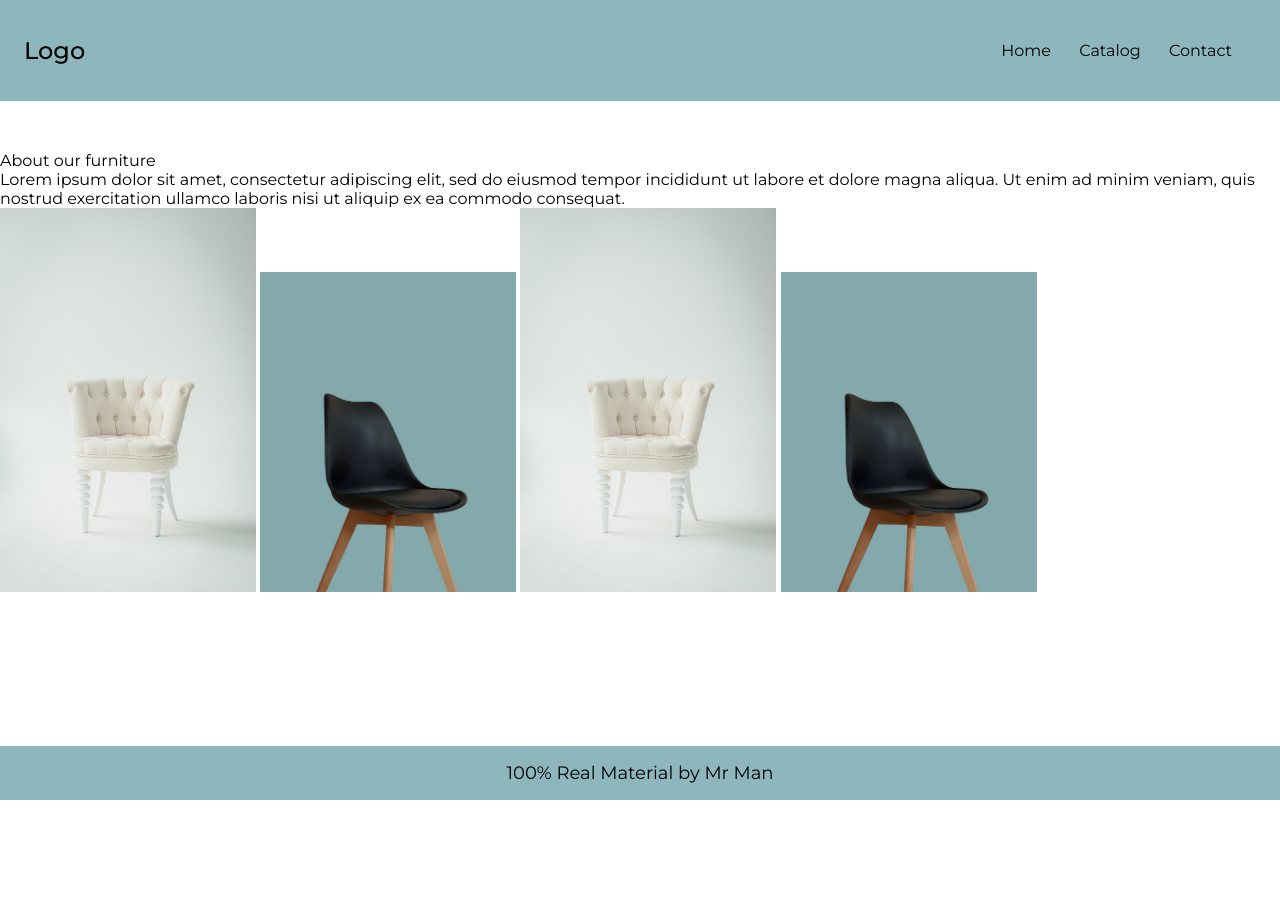
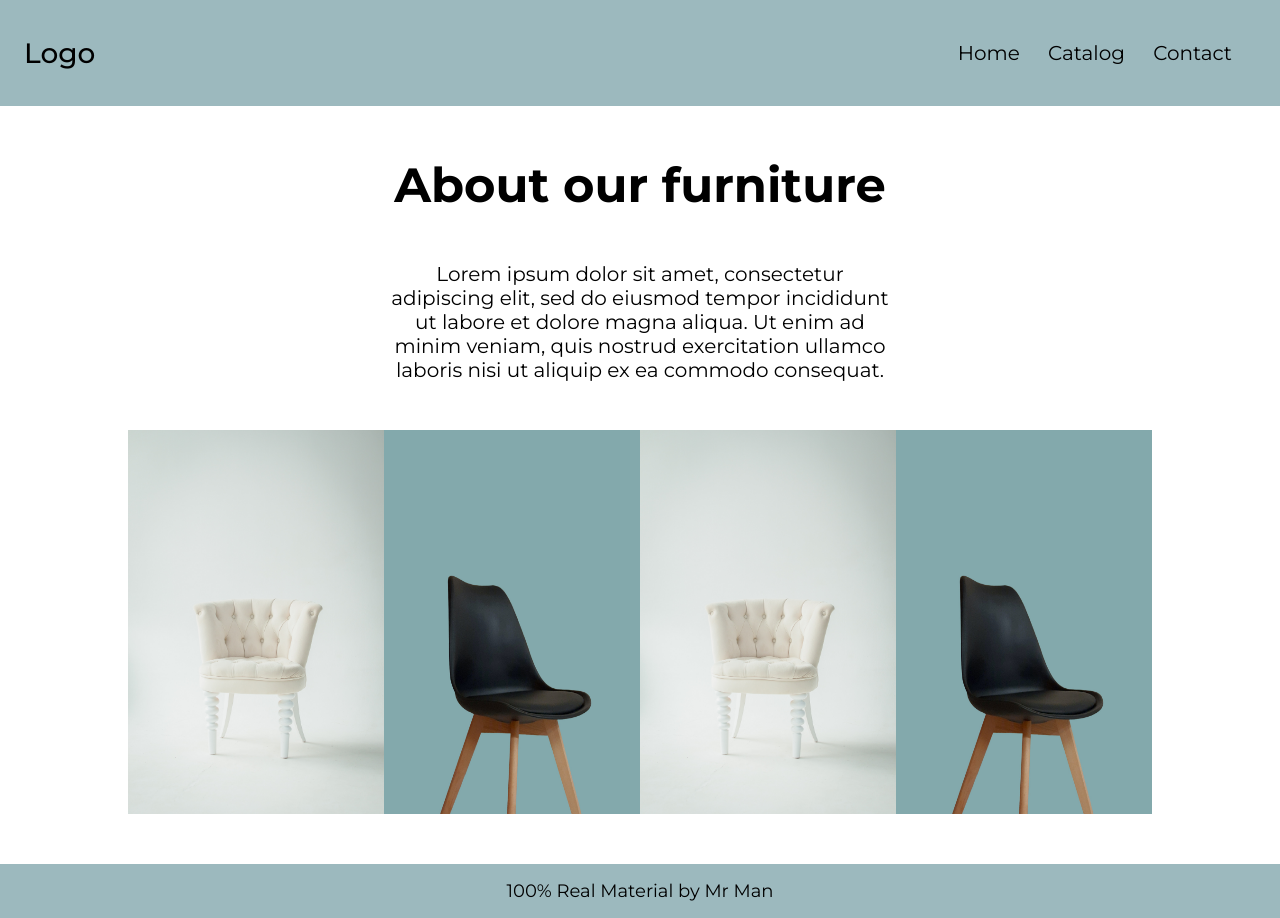
Before and after one commit to MintyFrog/About-page-furniture, a plain HTML site: page index.html in a window 1280 px wide. Before the commit the page ends 800 px from the top, so only its background shows below. Drawn offline with Linux system fonts and the light colour scheme.

Commit message:
Add content style

```diff
--- a/style.css
+++ b/style.css
@@ -24,26 +24,55 @@ img{
     justify-content: space-between;
     align-items: center;
     padding: 36px 24px 36px 24px;
-    background-color: #8eb6bd;
+    background-color: #9cb9be;
     margin-bottom: 50px;
 }
 
 .header-logo{
-    font-size: 24px;
+    font-size: 28px;
     font-weight: 500;
 }
 
 .header-links a{
+    font-size: 20px;
     text-decoration: none;
     color: black;
     margin-right: 24px;
 }
 
+/*Content style*/
+.content{
+    display: flex;
+    flex-direction: column;
+    justify-content: center;
+    align-items: center;
+    gap: 48px;
+    margin-bottom: 50px;
+}
+
+.content-title{
+    font-size: 48px;
+    font-weight: bold;
+}
+
+.content-text{
+    width: 500px;
+    text-align: center;
+    font-size: 20px;
+}
+
+.container-1{
+    display: flex;
+    justify-content: center;
+    flex: 1;
+}
+
+
 /*Footer style*/
 .footer{
     margin-top: auto;
     padding: 16px;
-    background-color: #8eb6bd;
+    background-color: #9cb9be;
 }
 
 .footer-text{
```
